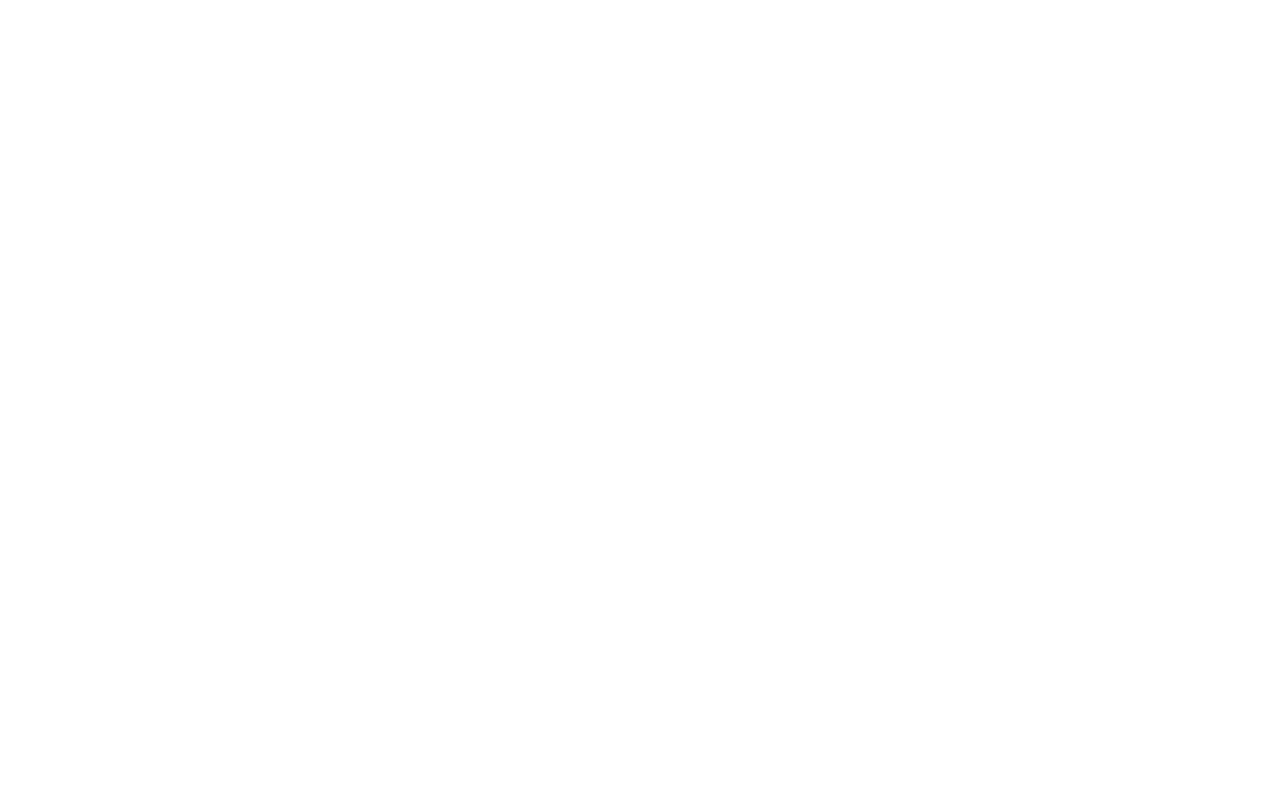
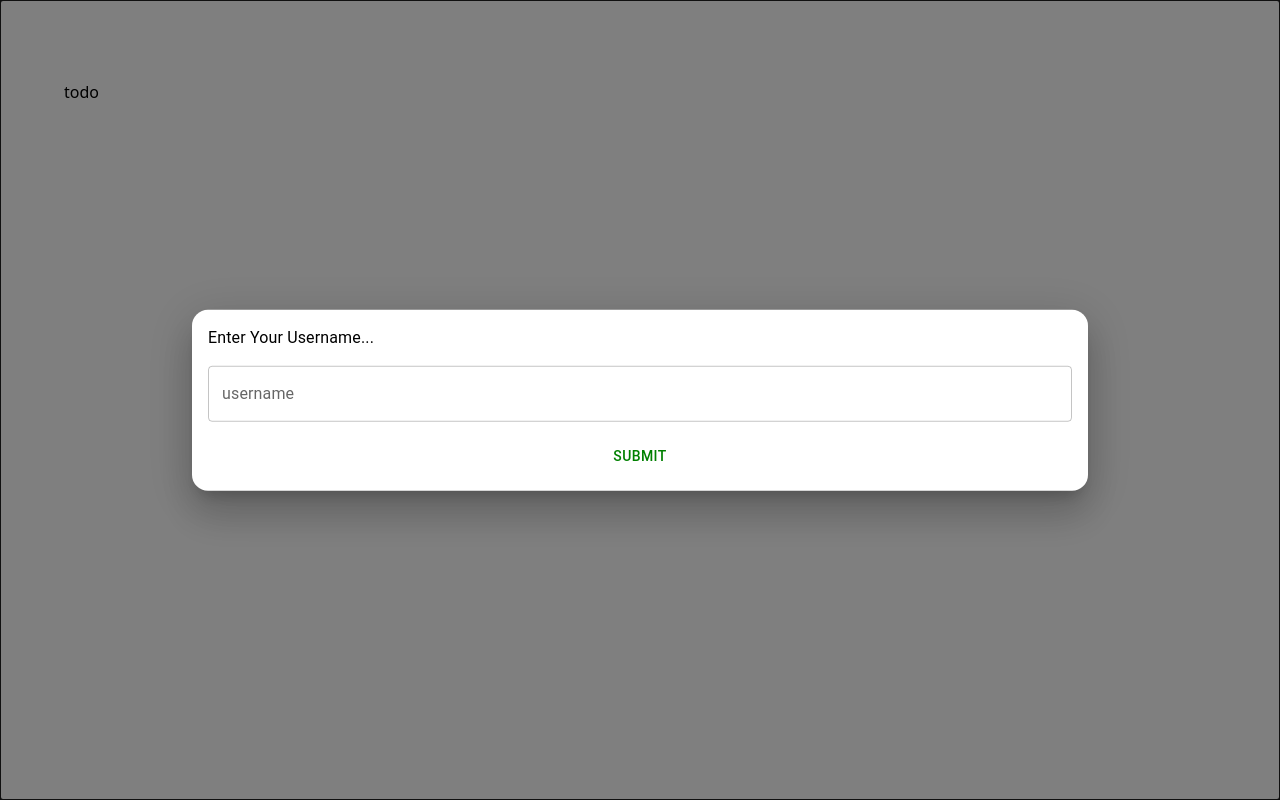
Before and after one commit to amirhazizi/nadin-soft-react-task, a React (Vite) app: page /todolist in a window 1280 px wide. Before the commit this address had no page. Built offline with nearby package versions, Linux system fonts and the light colour scheme.

Commit message:
setup todo list page

```diff
--- a/src/App.tsx
+++ b/src/App.tsx
@@ -1,6 +1,8 @@
 import { BrowserRouter, Routes, Route } from "react-router-dom" //react-router
-import Home from "./components/Dashboard" //home component
+import Dashboard from "./components/Dashboard" //home component
 import SharedLayout from "./components/SharedLayout" //sharedLayout component
+
+import TodoList from "./components/todoList"
 
 import { createTheme, ThemeProvider } from "@mui/material" //theme MUI modules
 
@@ -31,7 +33,9 @@
       <BrowserRouter>
         <Routes>
           <Route path='/' element={<SharedLayout />}>
-            <Route index element={<Home />} />
+            <Route index element={<Dashboard />} />
+            <Route path='dashboard' element={<Dashboard />} />
+            <Route path='todolist' element={<TodoList />} />
           </Route>
         </Routes>
       </BrowserRouter>
--- /dev/null
+++ b/src/components/todoList.tsx
@@ -0,0 +1,4 @@
+const TodoList = () => {
+  return <p>todo</p>
+}
+export default TodoList
```
